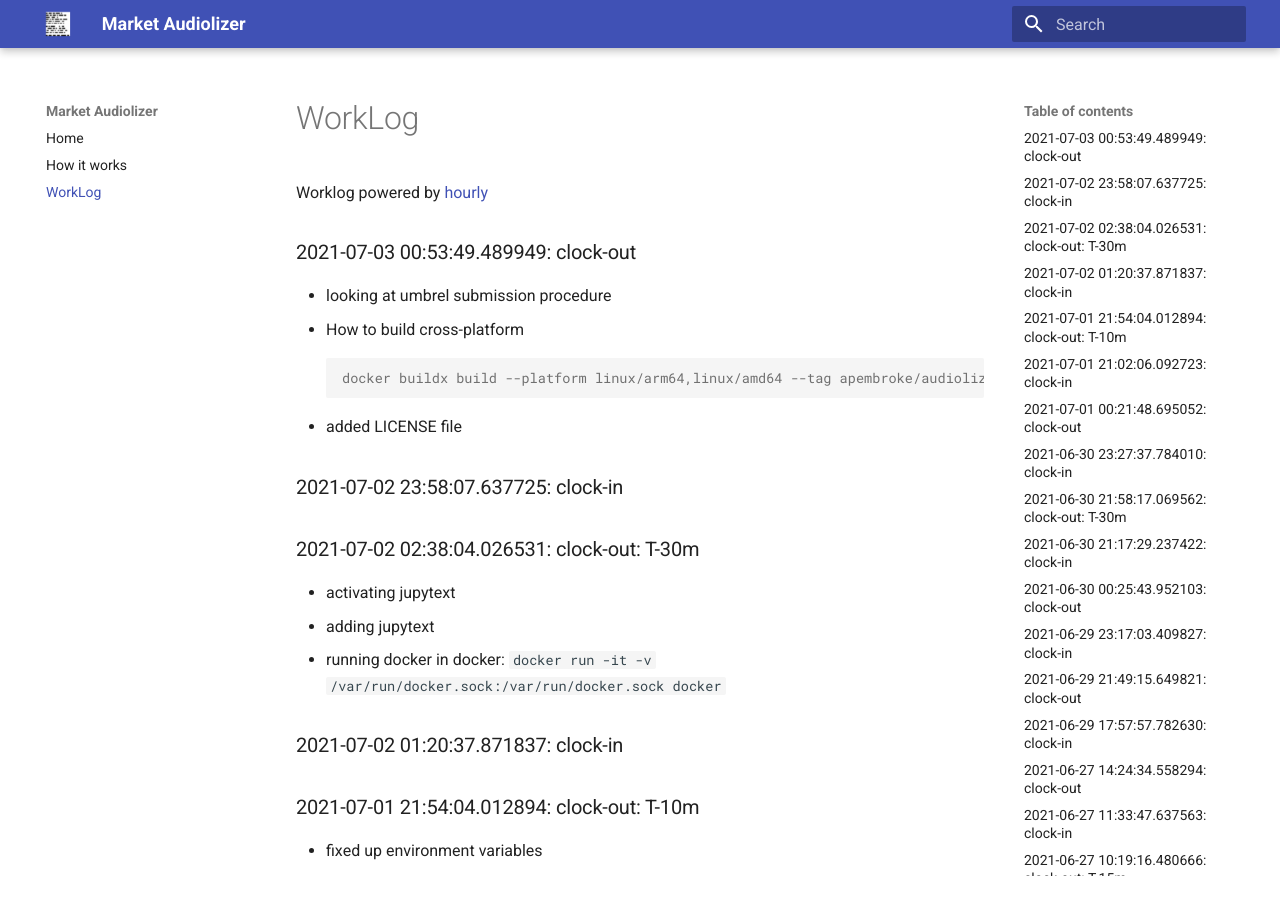
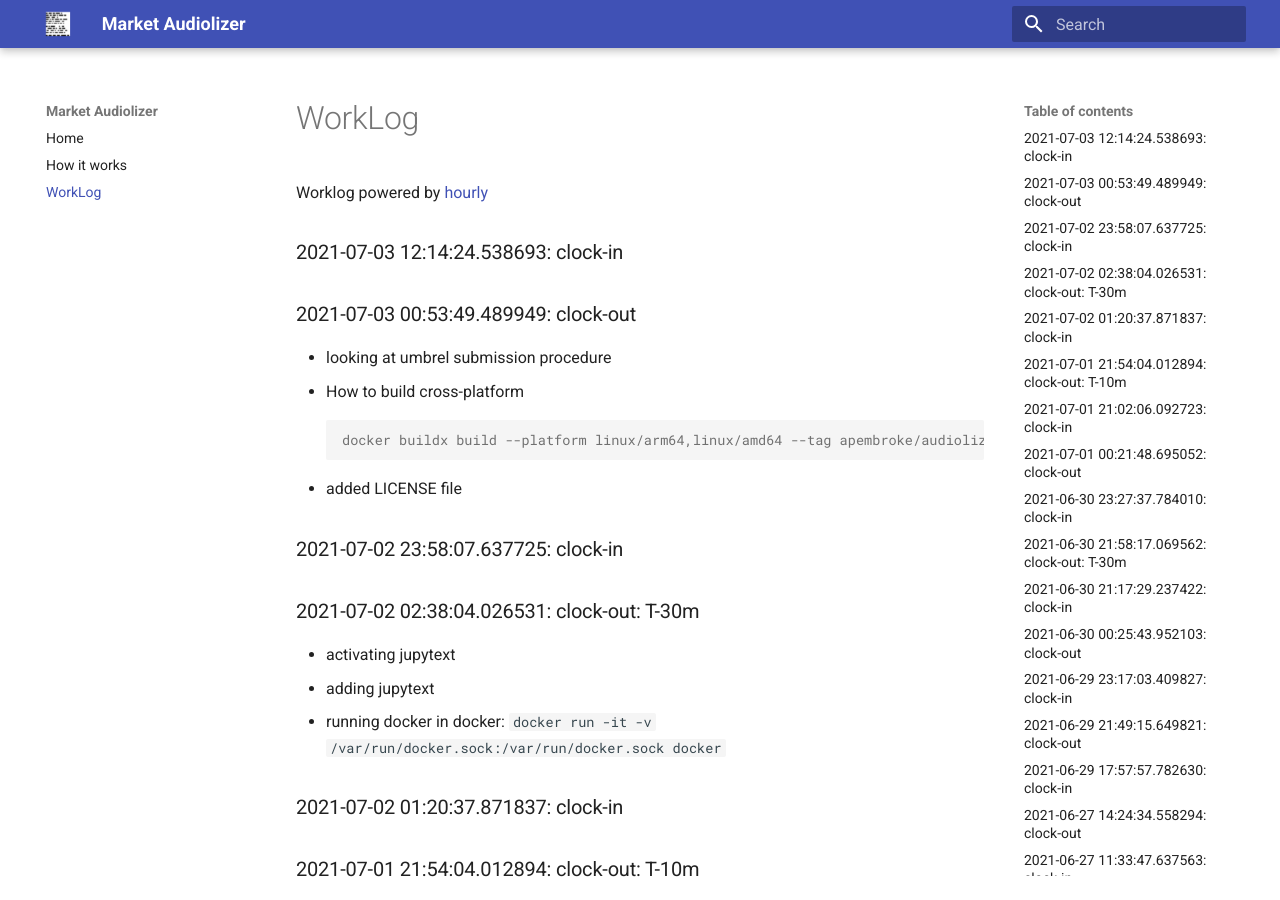
Before and after one commit to asherp/audiolizer, an MkDocs documentation site: the page built from docs/WorkLog.md, in a window 1280 px wide and 900 px high. Built offline with MkDocs 1.6.1 and Material for MkDocs 9.7.7, drawn with Linux system fonts in a browser that asks for light colours.

Commit message:
clock-in

```diff
--- a/WorkLog.md
+++ b/WorkLog.md
@@ -1,3 +1,6 @@
+
+### 2021-07-03 12:14:24.538693: clock-in
+
 ### 2021-07-03 00:53:49.489949: clock-out
 
 * looking at umbrel submission procedure
```
